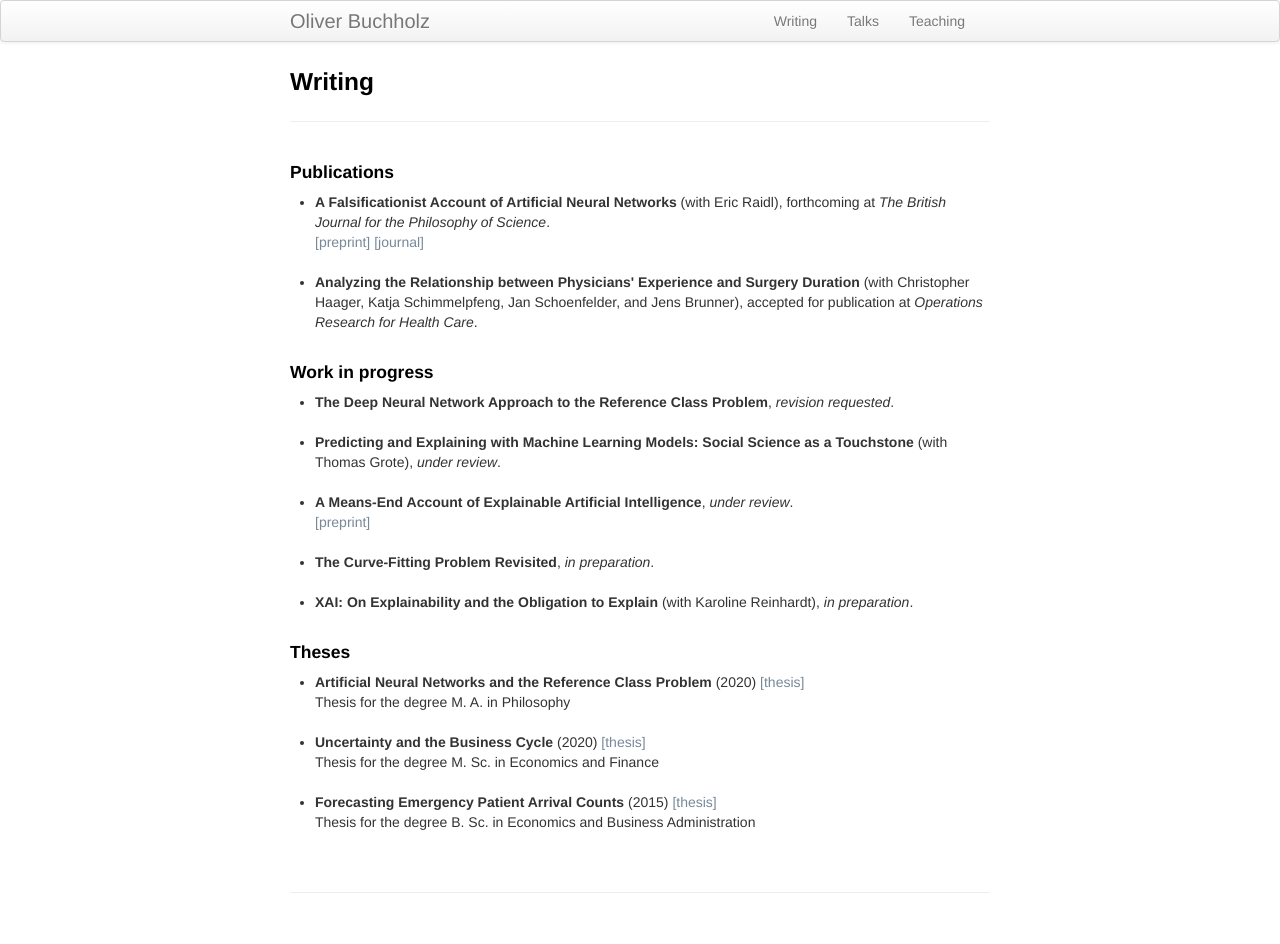
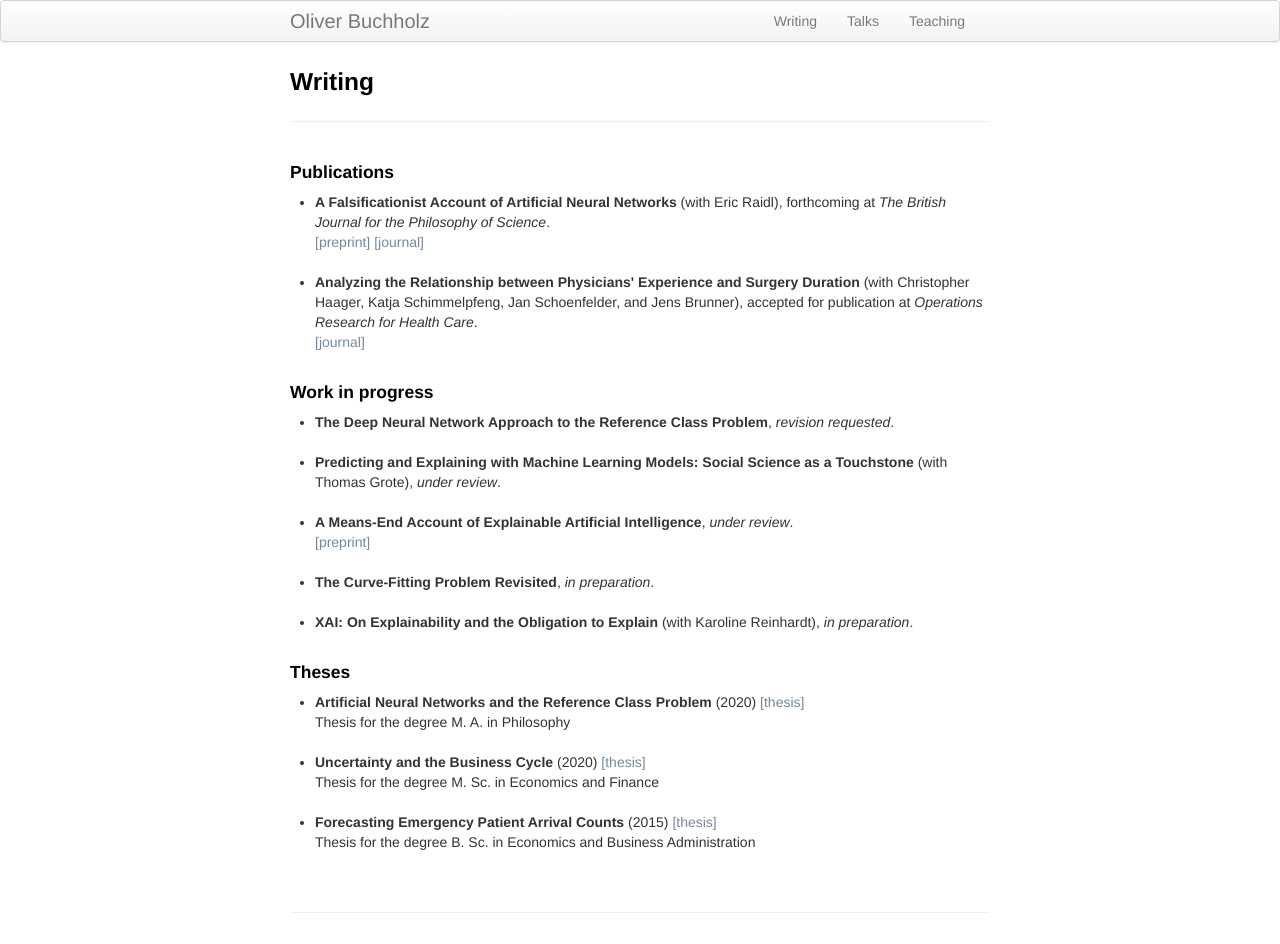
Before and after one commit to oliverbuchholz/oliverbuchholz.github.io, a Jekyll site: the page built from pages/writing.md, in a window 1280 px wide. Built offline with Jekyll 4.4.1, drawn with Linux system fonts in a browser that asks for light colours.

Commit message:
Added journal-link for OP-paper

```diff
--- a/pages/writing.md
+++ b/pages/writing.md
@@ -10,7 +10,7 @@ description: Oliver Buchholz | Writing
 <li><b>A Falsificationist Account of Artificial Neural Networks</b> (with Eric Raidl), forthcoming at <i>The British Journal for the Philosophy of Science</i>.<br><a href= "https://arxiv.org/abs/2205.01421" target= "_blank">[preprint]</a> <a href= "https://doi.org/10.1086/721797" target= "_blank">[journal]</a><br><br>
 </li>
 
-<li><b>Analyzing the Relationship between Physicians' Experience and Surgery Duration</b> (with Christopher Haager, Katja Schimmelpfeng, Jan Schoenfelder, and Jens Brunner), accepted for publication at <i>Operations Research for Health Care</i>.<br><br>
+<li><b>Analyzing the Relationship between Physicians' Experience and Surgery Duration</b> (with Christopher Haager, Katja Schimmelpfeng, Jan Schoenfelder, and Jens Brunner), accepted for publication at <i>Operations Research for Health Care</i>.<br><a href= "doi.org/10.1016/j.orhc.2022.100377" target= "_blank">[journal]</a><br><br>
 </li>
 </ul>
 
```
